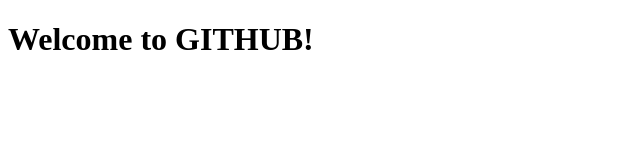
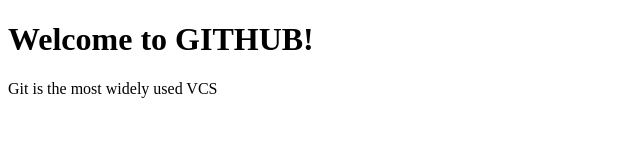
Before and after one commit to varanasikrishna/Git-WE-Demo-Repo, a plain HTML site: page index.html in a window 1280 px wide. Shown: the whole page, without its empty margins (0-640 px from the left). Drawn offline with Linux system fonts and the light colour scheme.

```diff
--- a/index.html
+++ b/index.html
@@ -8,5 +8,6 @@
 </head>
 <body>
     <h1>Welcome to GITHUB!</h1>
+    <p>Git is the most widely used VCS</p>
 </body>
 </html>
```
